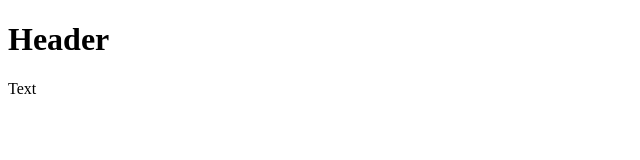
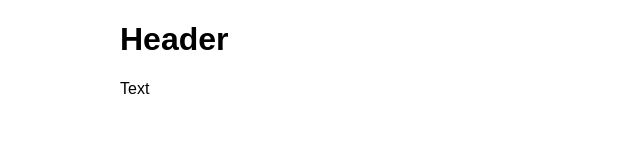
Before and after one commit to gastonfig/hack-oregon, a website: page dist/index.html in a window 1280 px wide. Shown: the whole page, without its empty margins (0-640 px from the left). Drawn offline with Linux system fonts and the light colour scheme.

Commit message:
Add bower, susy, and import normalize.

```diff
--- a/scss/styles.scss
+++ b/scss/styles.scss
@@ -1,11 +1,24 @@
-
-
+@import "../bower_components/susy/sass/_susy"; // Including susy manually so we can use the Bower version
+@import 'vendor/_normalize';
 
 /* GLOBAL
 ----------------------------------------------- */
 body {
-	// background: blue;
+
 }
 
 /* LAYOUT
 ----------------------------------------------- */
+$susy: (
+	columns: 16,
+	gutters: 0,
+	container: 65em, // 1040px
+	// debug: (image:show)
+);
+
+.container__grid {
+	display: block;
+	// padding-left: 2.5%;
+	// padding-right: 2.5%;
+	@include container();
+}
```
Also changed, not shown: bower.json (added, +9 -0 lines), dist/css/styles.css, dist/index.html, scss/vendor/_normalize.scss (renamed from scss/normalize.css).
